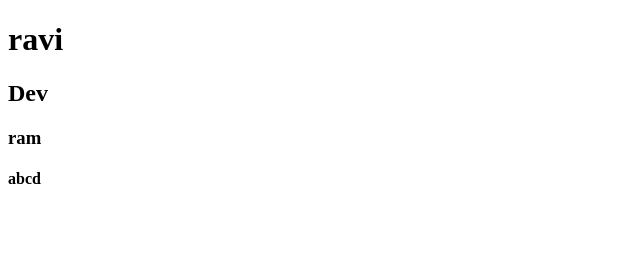
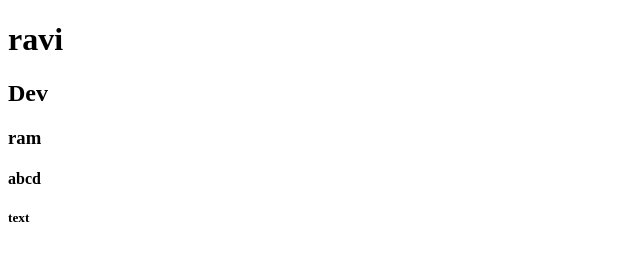
Before and after one commit to rprajapati4889/new-repo1, a plain HTML site: page index.html in a window 1280 px wide. Shown: the full height of the page, 0-640 px from the left. Drawn offline with Linux system fonts and the light colour scheme.

Commit message:
modify index.html

```diff
--- a/index.html
+++ b/index.html
@@ -11,5 +11,6 @@
     <h2>Dev</h2>
     <h3>ram</h3>
     <h4>abcd</h4>
+    <h5>text</h5>
 </body>
 </html>
```
